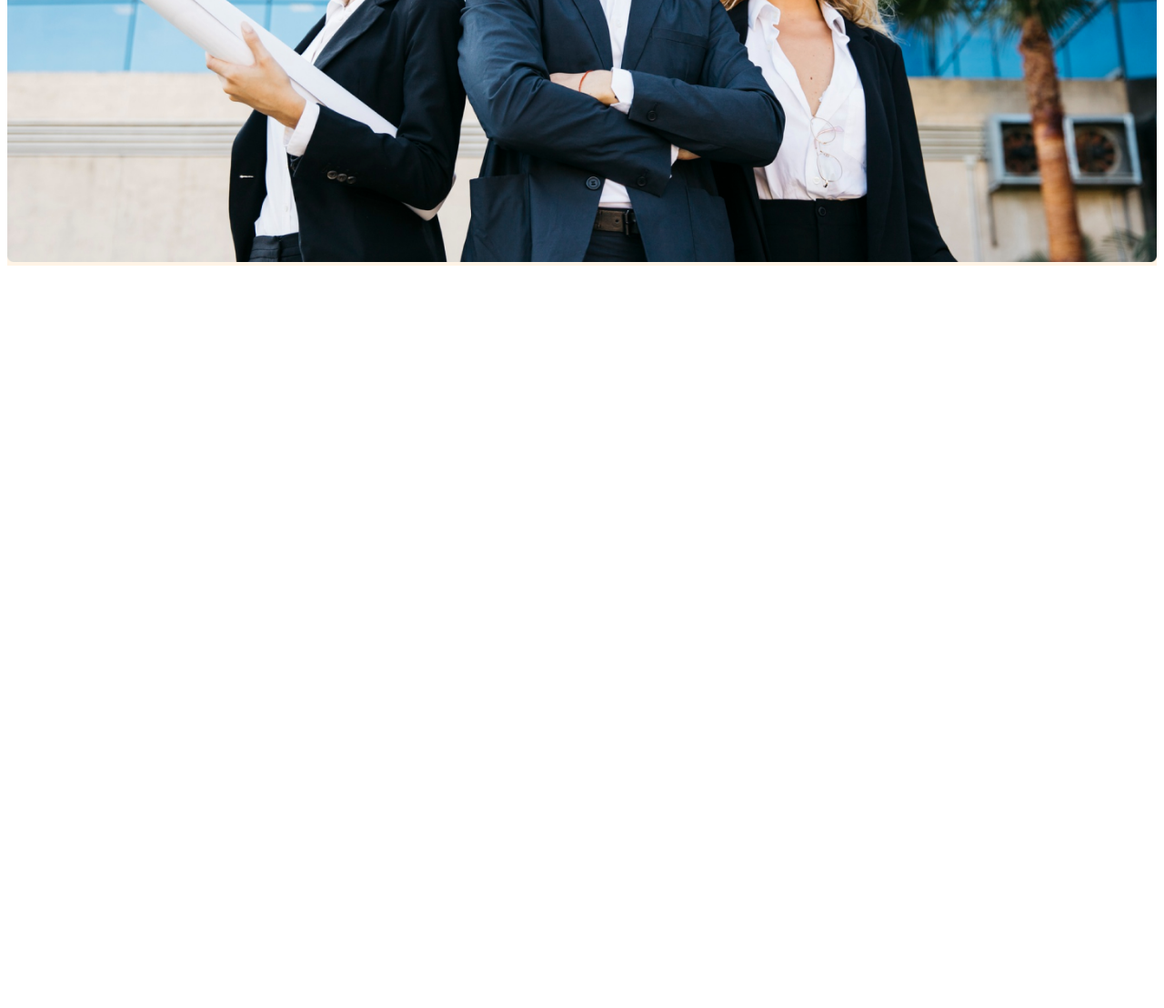
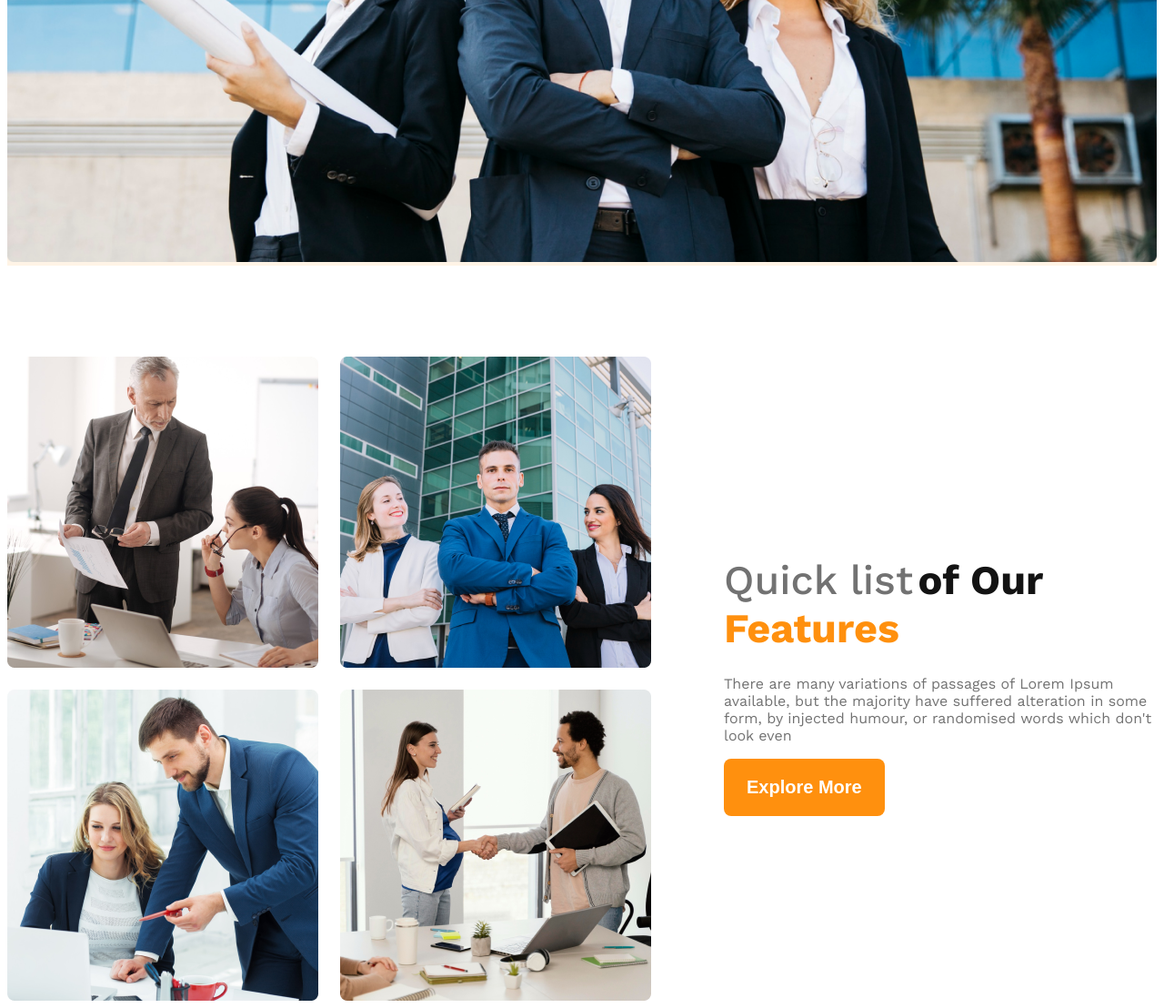
Before and after one commit to Rafi-Dev402/G3-Architects, a plain HTML site: page index.html in a window 1280 px wide. Shown: the part 827-1935 px from the top of the page at 91% size. Before the commit the page ends 1127 px from the top, so only its background shows below. Drawn offline with nearby package versions, Linux system fonts and the light colour scheme.

Commit message:
added Section1

```diff
--- a/index.html
+++ b/index.html
@@ -31,9 +31,26 @@
         </div>
 
     </header>
+    <!-- main Section -->
+    <main>
+        <section class="teams">
 
-    <main>
+            <div class="team-images-container">
+                <img src="images/team1.png" alt="">
+                <img src="images/team2.png" alt="">
+                <img src="images/team3.png" alt="">
+                <img src="images/team4.png" alt="">
+            </div>
 
+            <div class="our-features">
+                <h3 class="featuers-title"> <span class="part1 dark2">Quick list</span> <span class="part2 dark1">of Our </span> <span class="part3">Features</span></h3>
+
+                <p class="featuers-descri. dark2">There are many variations of passages of Lorem Ipsum available, but the majority have suffered alteration in some form, by injected humour, or randomised words which don't look even</p>
+
+                <button class="btn-primary">Explore More</button>
+            </div>
+
+        </section>
     </main>
 
     <footer>
--- a/styles/architects.css
+++ b/styles/architects.css
@@ -24,8 +24,17 @@
     padding: 20px 25px;
     border-radius: 8px;
     background: rgb(255, 144, 14);
+}
 
+main{
+    max-width: 1440px;
+    margin: 0 auto;
 }
+
+main > section{
+    margin-top: 100px;
+}
+
 /* header Styles */
 .header-bg{
     background-color: rgba(255, 144, 14, 0.1);
@@ -85,9 +94,7 @@
 .banner-hedding{
     font-size: 4rem;
     font-weight: 700;
-
 }
-
 .banner-descrip{
     font-size: 1rem;
     font-weight: 400;
@@ -96,15 +103,72 @@
     max-width: 100%;
 }
 
+/* Section1 design */
+.team-images-container{
+    display: grid;
+    grid-template-columns: repeat(2, 1fr);
+    gap: 24px;
+}
 
+.our-features{
+    max-width: 573px;
+    /* margin-left: 50px; */
+}
+
+.featuers-title{
+    margin-bottom: 25px;
+    max-width: 468px;
+}
+.featuers-descri.{
+    margin-bottom: 50px;
+}
+.teams{
+    display: flex;
+    align-items: center;
+    gap: 80px;
+}
+
+.part1{
+    font-size: 2.81rem;
+    font-weight: 500;
+}
+.part2{
+    font-size: 2.81rem;
+    font-weight: 700;
+}
+.part3{
+    font-size: 2.81rem;
+    font-weight: 700;
+    color: rgb(255, 144, 14);
+}
+
+.featuers-title{
+    font-size: 1rem;
+    font-weight: 400;
+}
 
 /* Media Query */
+/* Small Device */
 @media screen and (max-width :576px ) {
-     .nav-bar {
+     .nav-bar,
+     .nav-links,
+     .teams {
         flex-direction: column;
     }
 
-    .nav-links{
+   .team-images-container{
+    grid-template-columns:repeat(1, 1fr) ;
+   }
+
+    }
+
+
+
+ @media screen and (min-width:576px) and (max-width:992px) {
+    .teams{
         flex-direction: column;
     }
-}
+    .our-features{
+        margin: 50px auto;
+    }
+ }
```
